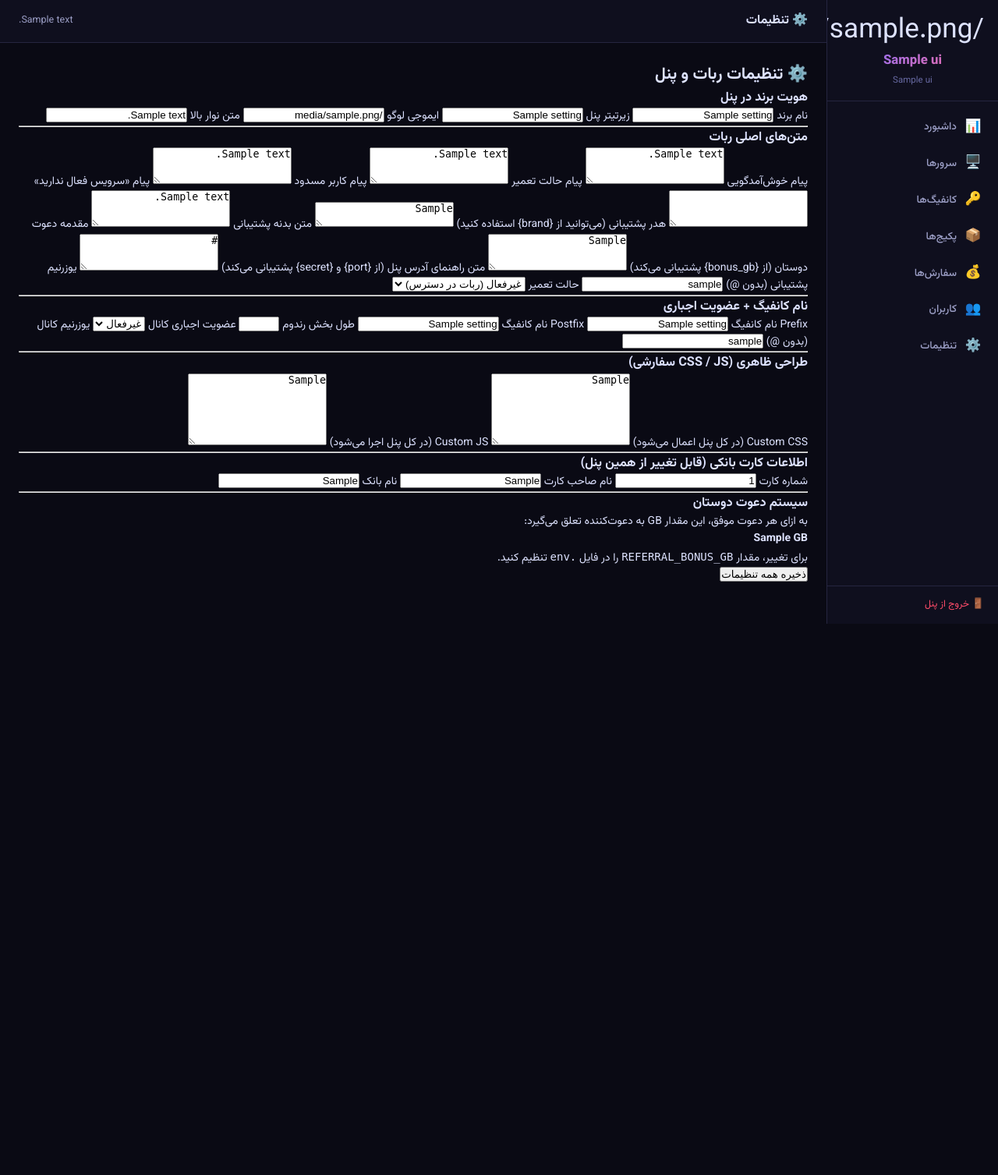
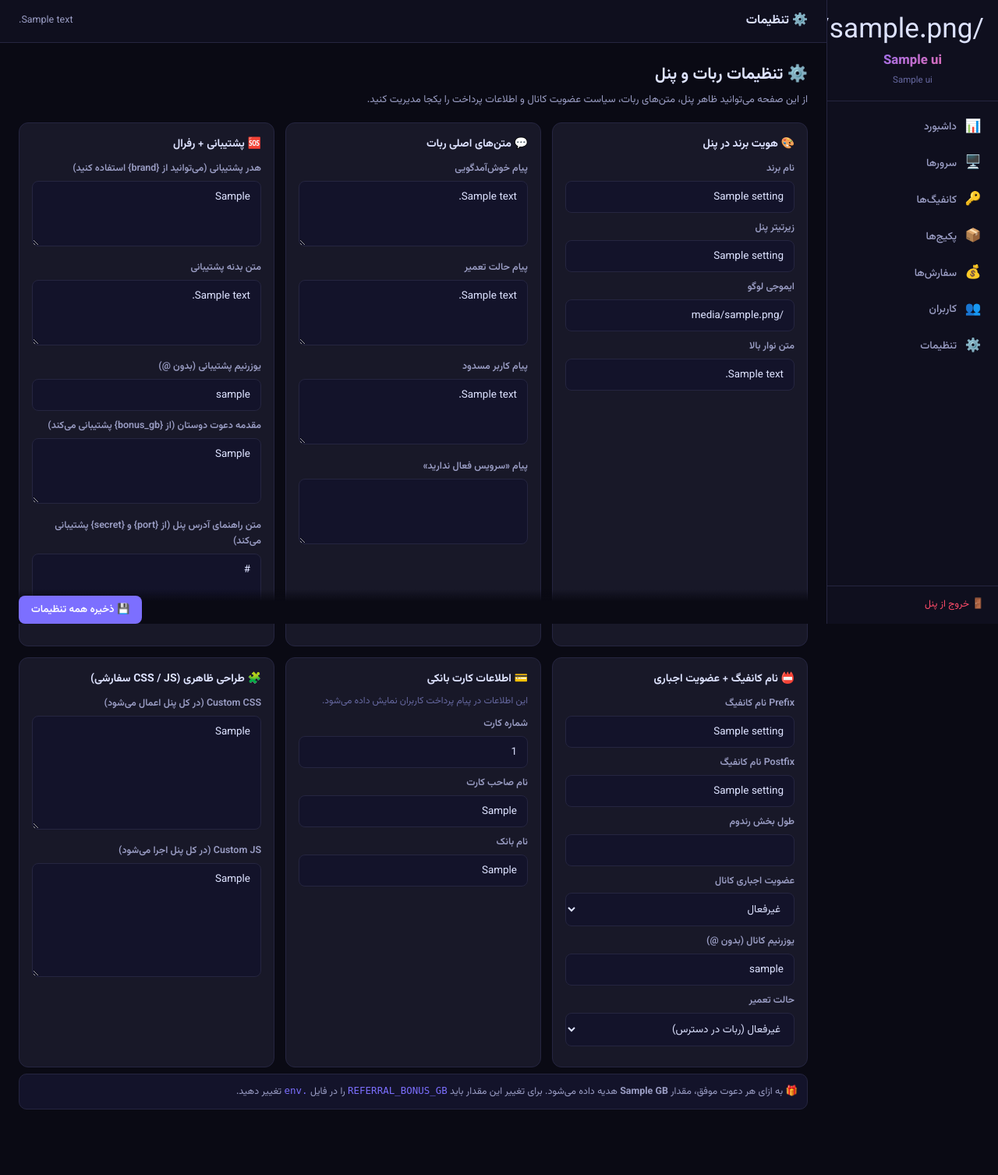
Before and after one commit to majazi041999-spec/AtlasSellBot, a FastAPI app: template web/templates/settings.html in a window 1280 px wide. Shown: the whole page at 78% size. Before the commit the page ends 800 px from the top, so only its background shows below. Run offline with FastAPI, Linux system fonts and the light colour scheme; the template is opened without the code that fills it: most values are stand-ins (such as "Sample title", 1, 10 or a date in 2020).

Commit message:
Fix user menu handlers and redesign settings page

```diff
--- a/web/templates/settings.html
+++ b/web/templates/settings.html
@@ -3,115 +3,90 @@
 {% block topbar_title %}⚙️ تنظیمات{% endblock %}
 
 {% block content %}
+<style>
+.settings-header{display:flex;justify-content:space-between;align-items:flex-start;gap:14px;flex-wrap:wrap;margin-bottom:18px}
+.settings-header p{color:var(--txt2);font-size:.82rem;max-width:760px}
+.settings-grid{display:grid;grid-template-columns:repeat(auto-fit,minmax(300px,1fr));gap:14px}
+.settings-card{background:var(--card);border:1px solid var(--border);border-radius:var(--radius);padding:16px}
+.settings-card h3{font-size:.88rem;margin-bottom:10px;color:var(--txt)}
+.settings-card .hint{font-size:.75rem;color:var(--txt3);margin-top:-3px;margin-bottom:10px}
+.settings-card .form-group{margin-bottom:10px}
+.settings-card textarea.form-control{min-height:84px;resize:vertical}
+.settings-actions{display:flex;justify-content:flex-end;gap:10px;position:sticky;bottom:0;margin-top:16px;padding-top:8px;background:linear-gradient(180deg,rgba(10,10,20,0),var(--bg) 35%)}
+.settings-note{margin-top:8px;padding:10px 12px;border-radius:10px;border:1px solid var(--border);background:var(--bg3);font-size:.78rem;color:var(--txt2);line-height:1.8}
+.settings-note code{color:var(--p)}
+@media(max-width:768px){.settings-grid{grid-template-columns:1fr}.settings-actions{position:static;background:none;padding-top:0}}
+</style>
+
 {% if saved %}
-<div class="alert success">✅ تنظیمات با موفقیت ذخیره شد.</div>
+<div class="alert alert-success">✅ تنظیمات با موفقیت ذخیره شد.</div>
 {% endif %}
 
-<h2>⚙️ تنظیمات ربات و پنل</h2>
+<div class="settings-header">
+  <div>
+    <h2 style="margin-bottom:6px">⚙️ تنظیمات ربات و پنل</h2>
+    <p>از این صفحه می‌توانید ظاهر پنل، متن‌های ربات، سیاست عضویت کانال و اطلاعات پرداخت را یکجا مدیریت کنید.</p>
+  </div>
+</div>
 
 <form method="post" action="/{{ S }}/settings">
-  <h3>هویت برند در پنل</h3>
-  <label>نام برند</label>
-  <input type="text" name="ui_brand_name" value="{{ settings.ui_brand_name }}" />
+  <div class="settings-grid">
+    <section class="settings-card">
+      <h3>🎨 هویت برند در پنل</h3>
+      <div class="form-group"><label>نام برند</label><input class="form-control" type="text" name="ui_brand_name" value="{{ settings.ui_brand_name }}" /></div>
+      <div class="form-group"><label>زیرتیتر پنل</label><input class="form-control" type="text" name="ui_panel_subtitle" value="{{ settings.ui_panel_subtitle }}" /></div>
+      <div class="form-group"><label>ایموجی لوگو</label><input class="form-control" type="text" name="ui_logo_emoji" value="{{ settings.ui_logo_emoji }}" /></div>
+      <div class="form-group"><label>متن نوار بالا</label><input class="form-control" type="text" name="ui_topbar_note" value="{{ settings.ui_topbar_note }}" /></div>
+    </section>
 
-  <label>زیرتیتر پنل</label>
-  <input type="text" name="ui_panel_subtitle" value="{{ settings.ui_panel_subtitle }}" />
+    <section class="settings-card">
+      <h3>💬 متن‌های اصلی ربات</h3>
+      <div class="form-group"><label>پیام خوش‌آمدگویی</label><textarea class="form-control" name="welcome_message" rows="3">{{ settings.welcome_message }}</textarea></div>
+      <div class="form-group"><label>پیام حالت تعمیر</label><textarea class="form-control" name="maintenance_message" rows="3">{{ settings.maintenance_message }}</textarea></div>
+      <div class="form-group"><label>پیام کاربر مسدود</label><textarea class="form-control" name="blocked_message" rows="3">{{ settings.blocked_message }}</textarea></div>
+      <div class="form-group"><label>پیام «سرویس فعال ندارید»</label><textarea class="form-control" name="no_active_service" rows="3">{{ settings.no_active_service }}</textarea></div>
+    </section>
 
-  <label>ایموجی لوگو</label>
-  <input type="text" name="ui_logo_emoji" value="{{ settings.ui_logo_emoji }}" />
+    <section class="settings-card">
+      <h3>🆘 پشتیبانی + رفرال</h3>
+      <div class="form-group"><label>هدر پشتیبانی (می‌توانید از {brand} استفاده کنید)</label><textarea class="form-control" name="support_header" rows="2">{{ settings.support_header }}</textarea></div>
+      <div class="form-group"><label>متن بدنه پشتیبانی</label><textarea class="form-control" name="support_body" rows="3">{{ settings.support_body }}</textarea></div>
+      <div class="form-group"><label>یوزرنیم پشتیبانی (بدون @)</label><input class="form-control" type="text" name="support_username" value="{{ settings.support_username }}" /></div>
+      <div class="form-group"><label>مقدمه دعوت دوستان (از {bonus_gb} پشتیبانی می‌کند)</label><textarea class="form-control" name="referral_intro" rows="3">{{ settings.referral_intro }}</textarea></div>
+      <div class="form-group"><label>متن راهنمای آدرس پنل (از {port} و {secret} پشتیبانی می‌کند)</label><textarea class="form-control" name="panel_url_help" rows="3">{{ settings.panel_url_help }}</textarea></div>
+    </section>
 
-  <label>متن نوار بالا</label>
-  <input type="text" name="ui_topbar_note" value="{{ settings.ui_topbar_note }}" />
+    <section class="settings-card">
+      <h3>📛 نام کانفیگ + عضویت اجباری</h3>
+      <div class="form-group"><label>Prefix نام کانفیگ</label><input class="form-control" type="text" name="cfg_name_prefix" value="{{ settings.cfg_name_prefix }}" /></div>
+      <div class="form-group"><label>Postfix نام کانفیگ</label><input class="form-control" type="text" name="cfg_name_postfix" value="{{ settings.cfg_name_postfix }}" /></div>
+      <div class="form-group"><label>طول بخش رندوم</label><input class="form-control" type="number" name="cfg_name_rand_len" value="{{ settings.cfg_name_rand_len }}" min="1" max="32" /></div>
+      <div class="form-group"><label>عضویت اجباری کانال</label><select class="form-control" name="force_channel"><option value="0" {% if settings.force_channel != "1" %}selected{% endif %}>غیرفعال</option><option value="1" {% if settings.force_channel == "1" %}selected{% endif %}>فعال</option></select></div>
+      <div class="form-group"><label>یوزرنیم کانال (بدون @)</label><input class="form-control" type="text" name="channel_username" value="{{ settings.channel_username }}" /></div>
+      <div class="form-group"><label>حالت تعمیر</label><select class="form-control" name="maintenance_mode"><option value="0" {% if settings.maintenance_mode != "1" %}selected{% endif %}>غیرفعال (ربات در دسترس)</option><option value="1" {% if settings.maintenance_mode == "1" %}selected{% endif %}>فعال (ربات در تعمیر)</option></select></div>
+    </section>
 
-  <hr/>
+    <section class="settings-card">
+      <h3>💳 اطلاعات کارت بانکی</h3>
+      <p class="hint">این اطلاعات در پیام پرداخت کاربران نمایش داده می‌شود.</p>
+      <div class="form-group"><label>شماره کارت</label><input class="form-control" type="text" name="card_number" value="{{ settings.card_number }}" /></div>
+      <div class="form-group"><label>نام صاحب کارت</label><input class="form-control" type="text" name="card_holder" value="{{ settings.card_holder }}" /></div>
+      <div class="form-group"><label>نام بانک</label><input class="form-control" type="text" name="card_bank" value="{{ settings.card_bank }}" /></div>
+    </section>
 
-  <h3>متن‌های اصلی ربات</h3>
+    <section class="settings-card">
+      <h3>🧩 طراحی ظاهری (CSS / JS سفارشی)</h3>
+      <div class="form-group"><label>Custom CSS (در کل پنل اعمال می‌شود)</label><textarea class="form-control" name="ui_custom_css" rows="6">{{ settings.ui_custom_css }}</textarea></div>
+      <div class="form-group"><label>Custom JS (در کل پنل اجرا می‌شود)</label><textarea class="form-control" name="ui_custom_js" rows="6">{{ settings.ui_custom_js }}</textarea></div>
+    </section>
+  </div>
 
-  <label>پیام خوش‌آمدگویی</label>
-  <textarea name="welcome_message" rows="3">{{ settings.welcome_message }}</textarea>
+  <div class="settings-note">
+    🎁 به ازای هر دعوت موفق، مقدار <b>{{ settings.referral_bonus_gb }} GB</b> هدیه داده می‌شود. برای تغییر این مقدار باید <code>REFERRAL_BONUS_GB</code> را در فایل <code>.env</code> تغییر دهید.
+  </div>
 
-  <label>پیام حالت تعمیر</label>
-  <textarea name="maintenance_message" rows="3">{{ settings.maintenance_message }}</textarea>
-
-  <label>پیام کاربر مسدود</label>
-  <textarea name="blocked_message" rows="3">{{ settings.blocked_message }}</textarea>
-
-  <label>پیام «سرویس فعال ندارید»</label>
-  <textarea name="no_active_service" rows="3">{{ settings.no_active_service }}</textarea>
-
-  <label>هدر پشتیبانی (می‌توانید از {brand} استفاده کنید)</label>
-  <textarea name="support_header" rows="2">{{ settings.support_header }}</textarea>
-
-  <label>متن بدنه پشتیبانی</label>
-  <textarea name="support_body" rows="3">{{ settings.support_body }}</textarea>
-
-  <label>مقدمه دعوت دوستان (از {bonus_gb} پشتیبانی می‌کند)</label>
-  <textarea name="referral_intro" rows="3">{{ settings.referral_intro }}</textarea>
-
-  <label>متن راهنمای آدرس پنل (از {port} و {secret} پشتیبانی می‌کند)</label>
-  <textarea name="panel_url_help" rows="3">{{ settings.panel_url_help }}</textarea>
-
-  <label>یوزرنیم پشتیبانی (بدون @)</label>
-  <input type="text" name="support_username" value="{{ settings.support_username }}" />
-
-  <label>حالت تعمیر</label>
-  <select name="maintenance_mode">
-    <option value="0" {% if settings.maintenance_mode != "1" %}selected{% endif %}>غیرفعال (ربات در دسترس)</option>
-    <option value="1" {% if settings.maintenance_mode == "1" %}selected{% endif %}>فعال (ربات در تعمیر)</option>
-  </select>
-
-  <hr/>
-
-  <h3>نام کانفیگ + عضویت اجباری</h3>
-
-  <label>Prefix نام کانفیگ</label>
-  <input type="text" name="cfg_name_prefix" value="{{ settings.cfg_name_prefix }}" />
-
-  <label>Postfix نام کانفیگ</label>
-  <input type="text" name="cfg_name_postfix" value="{{ settings.cfg_name_postfix }}" />
-
-  <label>طول بخش رندوم</label>
-  <input type="number" name="cfg_name_rand_len" value="{{ settings.cfg_name_rand_len }}" min="1" max="32" />
-
-  <label>عضویت اجباری کانال</label>
-  <select name="force_channel">
-    <option value="0" {% if settings.force_channel != "1" %}selected{% endif %}>غیرفعال</option>
-    <option value="1" {% if settings.force_channel == "1" %}selected{% endif %}>فعال</option>
-  </select>
-
-  <label>یوزرنیم کانال (بدون @)</label>
-  <input type="text" name="channel_username" value="{{ settings.channel_username }}" />
-
-  <hr/>
-
-  <h3>طراحی ظاهری (CSS / JS سفارشی)</h3>
-
-  <label>Custom CSS (در کل پنل اعمال می‌شود)</label>
-  <textarea name="ui_custom_css" rows="6">{{ settings.ui_custom_css }}</textarea>
-
-  <label>Custom JS (در کل پنل اجرا می‌شود)</label>
-  <textarea name="ui_custom_js" rows="6">{{ settings.ui_custom_js }}</textarea>
-
-  <hr/>
-
-  <h3>اطلاعات کارت بانکی (قابل تغییر از همین پنل)</h3>
-
-  <label>شماره کارت</label>
-  <input type="text" name="card_number" value="{{ settings.card_number }}" />
-
-  <label>نام صاحب کارت</label>
-  <input type="text" name="card_holder" value="{{ settings.card_holder }}" />
-
-  <label>نام بانک</label>
-  <input type="text" name="card_bank" value="{{ settings.card_bank }}" />
-
-  <hr/>
-
-  <h3>سیستم دعوت دوستان</h3>
-  <p>به ازای هر دعوت موفق، این مقدار GB به دعوت‌کننده تعلق می‌گیرد:</p>
-  <p><b>{{ settings.referral_bonus_gb }} GB</b></p>
-  <p>برای تغییر، مقدار <code>REFERRAL_BONUS_GB</code> را در فایل <code>.env</code> تنظیم کنید.</p>
-
-  <button type="submit">ذخیره همه تنظیمات</button>
+  <div class="settings-actions">
+    <button class="btn btn-primary" type="submit">💾 ذخیره همه تنظیمات</button>
+  </div>
 </form>
 {% endblock %}
```
Also changed, not shown: bot/handlers/user.py (+7 -7 lines).
